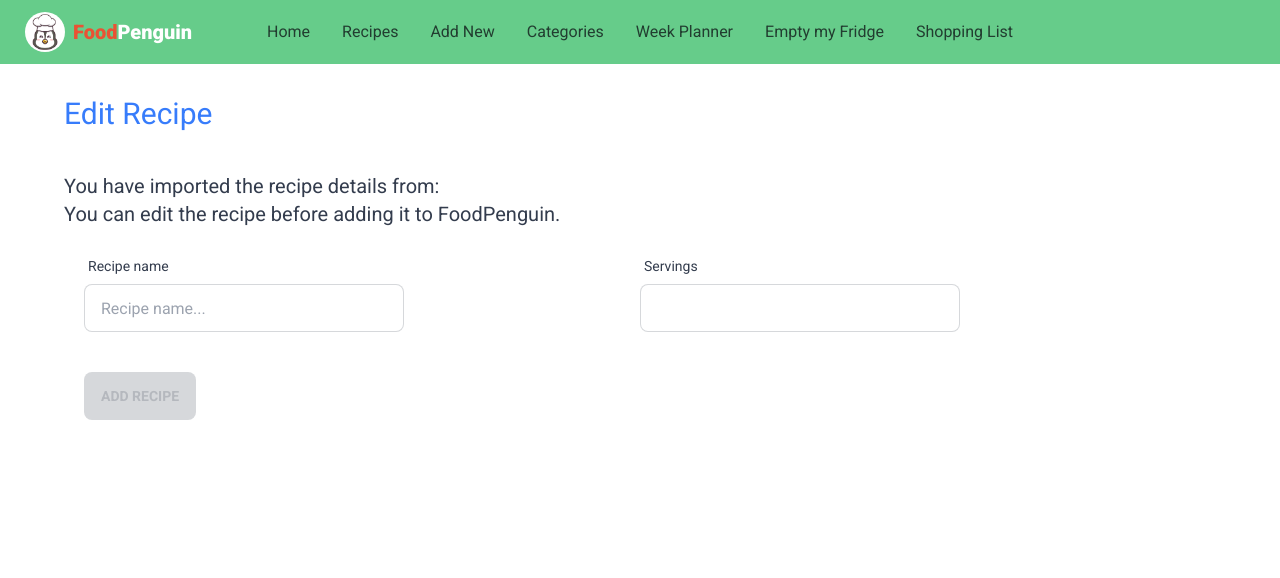
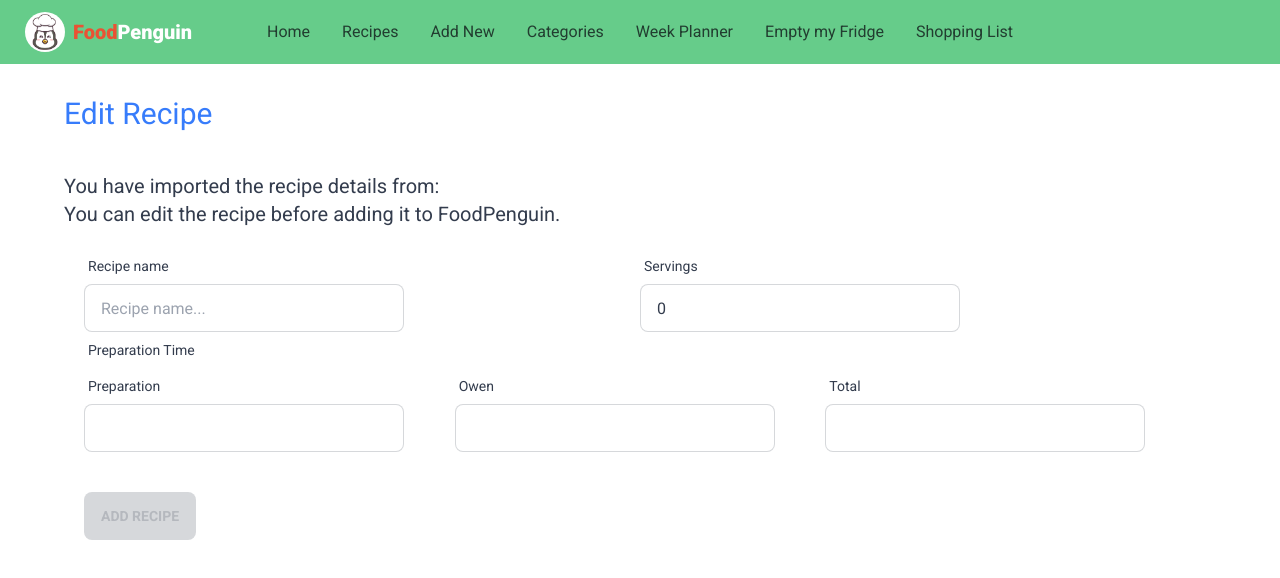
Before and after one commit to oroszlanolo/food-penguin, an Angular app: page /edit in a window 1280 px wide. Shown: the top 578 px of the page. Built offline with nearby package versions, Linux system fonts and the light colour scheme.

Commit message:
updated edit page a bit

```diff
--- a/src/app/app.module.ts
+++ b/src/app/app.module.ts
@@ -8,7 +8,7 @@ import { RecipesComponent } from './recipes/recipes.component';
 import { RecipeSearchComponent } from './recipe-search/recipe-search.component';
 import { RecipeViewComponent } from './recipe-view/recipe-view.component';
 import { HttpClientModule } from '@angular/common/http';
-import { FormsModule } from '@angular/forms';
+import { FormsModule, ReactiveFormsModule } from '@angular/forms';
 import { NewRecipeComponent } from './new-recipe/new-recipe.component';
 import { EditRecipeComponent } from './edit-recipe/edit-recipe.component';
 import { ShoppingListComponent } from './shopping-list/shopping-list.component';
@@ -28,7 +28,8 @@ import { ShoppingListComponent } from './shopping-list/shopping-list.component';
     BrowserModule,
     AppRoutingModule,
     HttpClientModule,
-    FormsModule
+    FormsModule,
+    ReactiveFormsModule
   ],
   providers: [],
   bootstrap: [AppComponent]
--- a/src/app/edit-recipe/edit-recipe.component.html
+++ b/src/app/edit-recipe/edit-recipe.component.html
@@ -2,19 +2,42 @@
     <h1 class="text-secondary text-3xl mb-10">Edit Recipe</h1>
     <h2 class="text-xl">You have imported the recipe details from: <a class="link link-secondary" href="{{url}}">{{url}}</a></h2>
     <p class="text-xl">You can edit the recipe before adding it to FoodPenguin.</p>
-    <form (ngSubmit)="addRecipe()" class="p-5">
+    <form (ngSubmit)="onSubmit()" [formGroup]="recipeForm" class="p-5">
         <div class="flex flex-row">
             <div class="flex-1">
                 <label class="label">
                 <span class="label-text">Recipe name</span>
                 </label>
-                <input [value]="recipe?.name" type="text" placeholder="Recipe name..." class="input input-bordered w-full max-w-xs" />
+                <input formControlName="name" type="text" placeholder="Recipe name..." class="input input-bordered w-full max-w-xs" />
             </div>
             <div class="flex-1">
                 <label class="label">
                     <span class="label-text">Servings</span>
                 </label>
-                <input [value]="recipe?.serving" type="number" class="input input-bordered w-full max-w-xs" />
+                <input formControlName="serving" type="number" class="input input-bordered w-full max-w-xs" />
+            </div>
+        </div>
+        <label class="label">
+            <span class="label-text">Preparation Time</span>
+            </label>
+        <div class="flex flex-row" formGroupName="preparationTime">
+            <div class="flex-1">
+                <label class="label">
+                    <span class="label-text">Preparation</span>
+                </label>
+                <input formControlName="preparation" type="number" class="input input-bordered w-full max-w-xs" />
+            </div>
+            <div class="flex-1">
+                <label class="label">
+                    <span class="label-text">Owen</span>
+                </label>
+                <input formControlName="owen" type="number" class="input input-bordered w-full max-w-xs" />
+            </div>
+            <div class="flex-1">
+                <label class="label">
+                    <span class="label-text">Total</span>
+                </label>
+                <input formControlName="total" type="number" class="input input-bordered w-full max-w-xs" />
             </div>
         </div>
         <button  type="submit" [disabled]="recipe === undefined" class="btn btn-secondary mt-10">Add Recipe</button>
--- a/src/app/edit-recipe/edit-recipe.component.ts
+++ b/src/app/edit-recipe/edit-recipe.component.ts
@@ -4,6 +4,7 @@ import { Observable } from 'rxjs';
 import { switchMap } from 'rxjs/operators';
 import { FoodService } from '../food.service';
 import { Recipe } from 'src/recipe';
+import { FormBuilder, FormControl, FormGroup, Validators } from '@angular/forms';
 
 @Component({
   selector: 'app-edit-recipe',
@@ -12,27 +13,58 @@ import { Recipe } from 'src/recipe';
 })
 export class EditRecipeComponent implements OnInit{
   url = '';
+  id = '';
   recipe? : Recipe;
+  recipeForm = this.fb.group({
+    name: ['', Validators.required],
+    serving: [0, Validators.required],
+    preparationTime: this.fb.group({
+      preparation: '',
+      owen: '',
+      total: ''
+    })
+  });
 
   constructor(
     private router : Router,
     private route : ActivatedRoute,
-    private foodService : FoodService) {}
+    private foodService : FoodService,
+    private fb: FormBuilder) {}
 
   ngOnInit(): void {
     this.url = this.route.snapshot.paramMap.get('url') ?? '';
+    this.id = this.route.snapshot.paramMap.get('id') ?? ''
     if(this.url !== '') {
       this.foodService.scrapeRecipe(this.url).subscribe(recipe => {
         this.recipe = recipe;
+        this.#updateRecipeForm();
       });
+    } else if(this.id !== '') {
+      this.foodService.getRecipe(this.id).subscribe(recipe => {
+        this.recipe = recipe;
+        this.#updateRecipeForm();
+      })
     }
   }
 
   addRecipe() {
     if(this.recipe) {
-      console.log("auihciueshiu");
       this.foodService.addRecipe(this.recipe).subscribe(res =>
         this.router.navigate([`/recipe/${res}`]));
     }
   }
+
+  onSubmit() {
+    if(this.recipe) {
+      const name = this.recipeForm.get('name')!.value;
+      if(name != null) this.recipe.name = name;
+    }
+    console.log(this.recipe);
+  }
+
+  #updateRecipeForm() {
+    if(this.recipe) {
+      this.recipeForm.get('name')?.setValue(this.recipe.name);
+    }
+  }
 }
```
